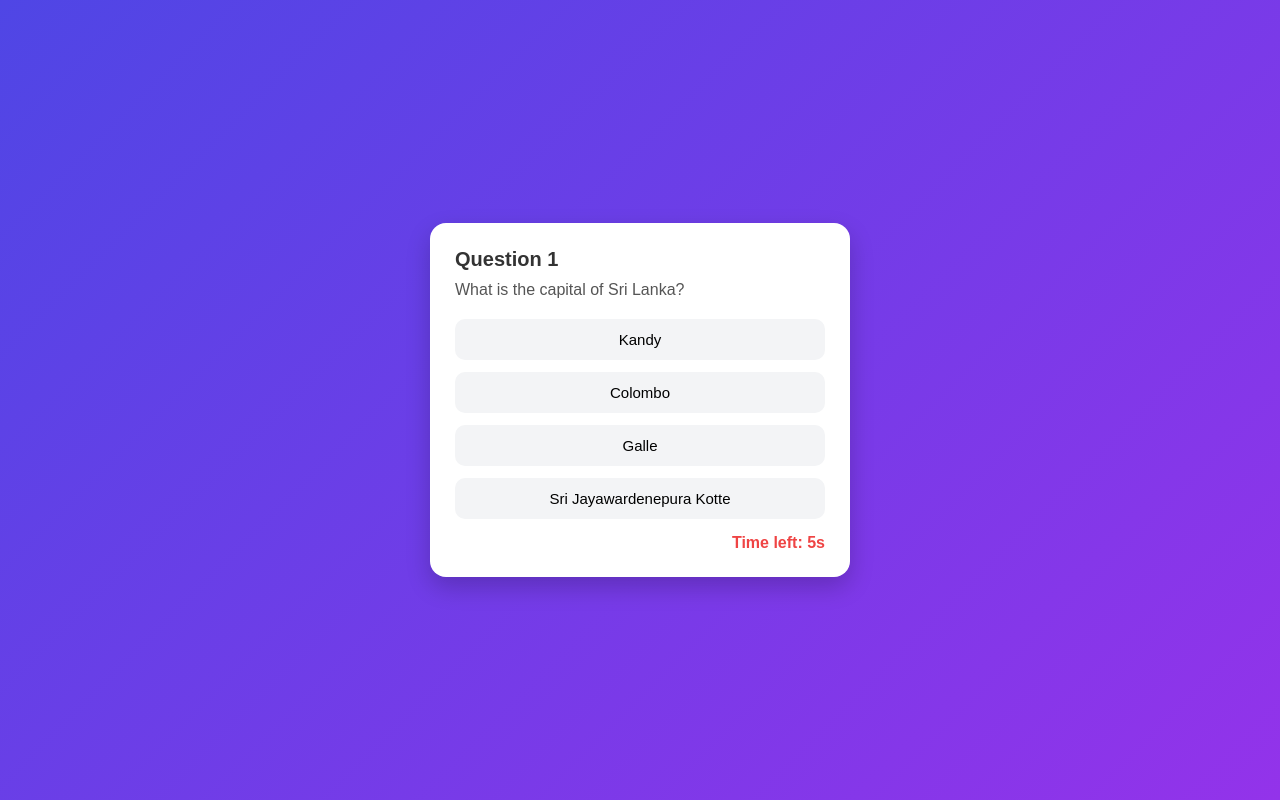
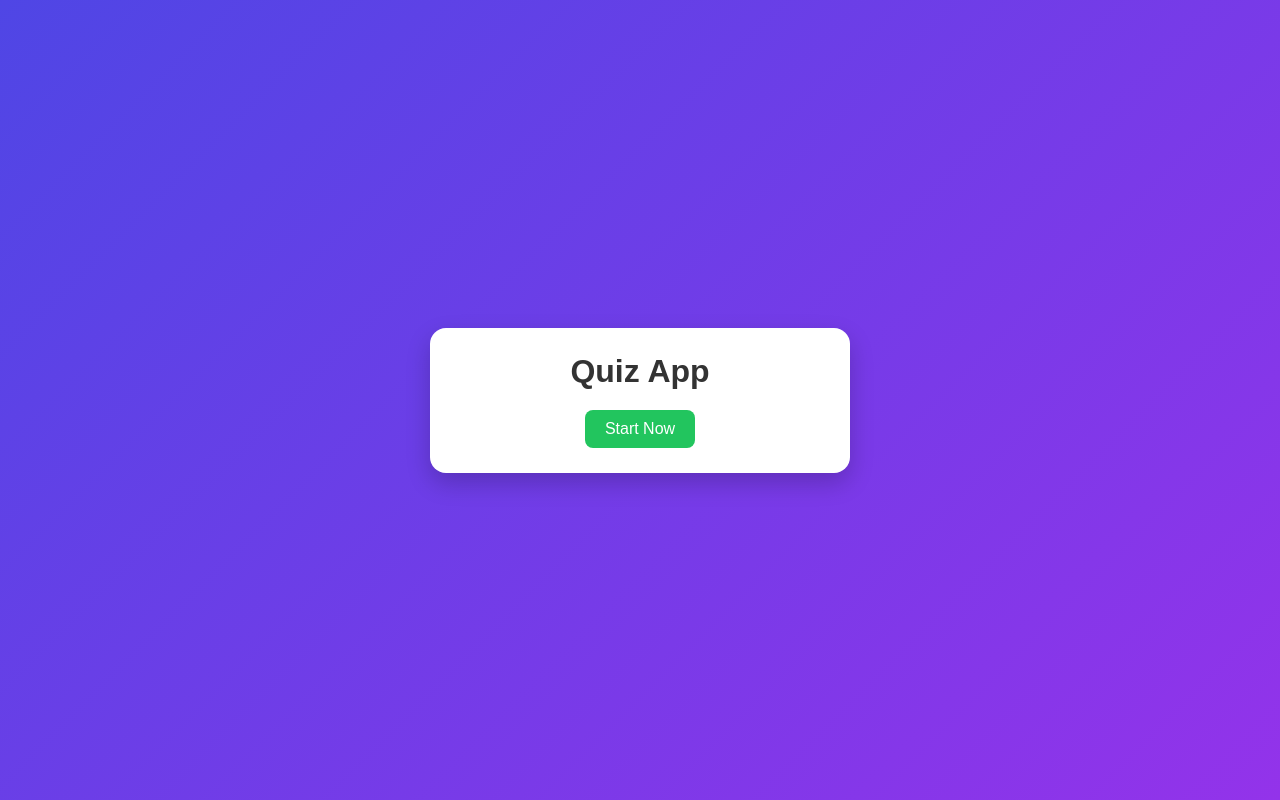
Before and after one commit to danu-codes/quiz-app-react, a React (Vite) app: page / in a window 1280 px wide. Built offline with nearby package versions, Linux system fonts and the light colour scheme.

Commit message:
Update App.jsx

```diff
--- a/src/App.jsx
+++ b/src/App.jsx
@@ -3,13 +3,22 @@ import './App.css'
 import QuestionData from "./question.json"
 
 function App() {
+  const [startQuiz, setStartQuiz] = useState(false);
   const [currrentQuestion, setCurrentQuestion] = useState(0);
   const [score, setScore] = useState(0);
   const [showScore, setShowScore] = useState(false);
   const [timer, setTimer] = useState(10);
 
+  const handleStartQuiz=()=>{
+    setStartQuiz(true);
+    setCurrentQuestion(0);
+    setScore(0);
+    setShowScore(false);
+    setTimer(10);
+  }
+
   useEffect(() => {
-    if (showScore) return;
+    if (showScore || !startQuiz) return;
 
     const interval = setInterval(() => {
       setTimer((prev) => {
@@ -23,7 +32,7 @@ function App() {
     }, 1000);
 
     return () => clearInterval(interval);
-  }, [showScore]);
+  }, [showScore, startQuiz]);
 
   const handleAnswerClick = (selectedOption) => {
     if (selectedOption == QuestionData[currrentQuestion].answer) {
@@ -49,22 +58,49 @@ function App() {
     return (
   <div className='quiz-app'>
 
-      {showScore ? (
+    {!startQuiz ? (
+      <div className='start-section'>
+        <h1>Quiz App</h1>
+        <button className='start-btn' onClick={handleStartQuiz}>
+          Start Now
+        </button>
+      </div>
+
+    ) : showScore ? (
+
       <div className='score-section'>
         <h2>Your Score: {score}/{QuestionData.length}</h2>
-          <button onClick={handleRestartQuiz}>Restart</button>
-        </div>) :
-        (<div className="question-section">
+
+        <button onClick={handleRestartQuiz}>
+          Restart
+        </button>
+      </div>
+
+    ) : (
+
+      <div className="question-section">
         <h2>Question {currrentQuestion + 1}</h2>
+
         <p>{QuestionData[currrentQuestion].question}</p>
+
         <div className="options">
           {QuestionData[currrentQuestion].options.map((option, index) => (
-              <button key={index} onClick={() => handleAnswerClick(option)}>{option}</button>
+            <button
+              key={index}
+              onClick={() => handleAnswerClick(option)}
+            >
+              {option}
+            </button>
           ))}
         </div>
-          <div className='timer'>Time left: {timer}s </div>
-        </div>)
-      }
+
+        <div className='timer'>
+          Time left: {timer}s
+        </div>
+      </div>
+
+    )}
+
   </div>
 )
 }
```
Lines whose indentation alone changed are shown as unchanged.
